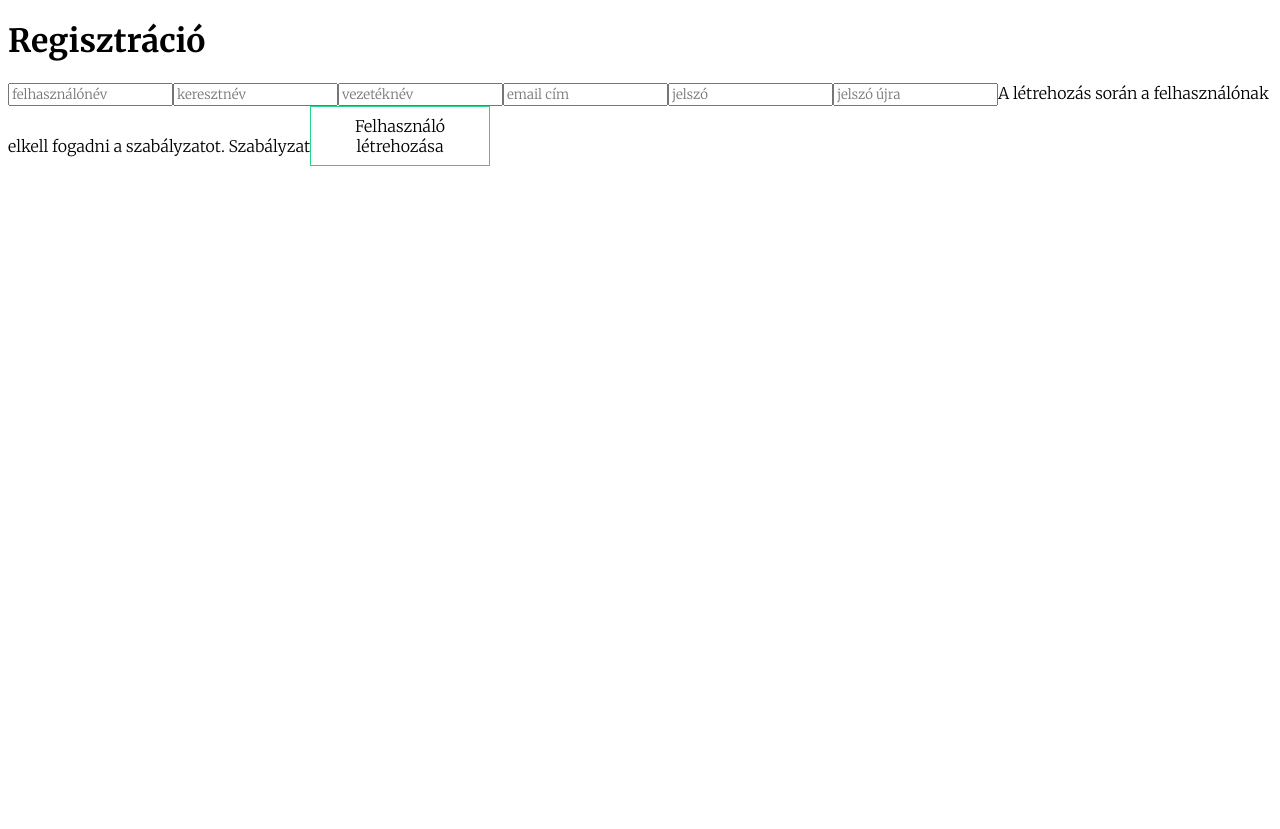
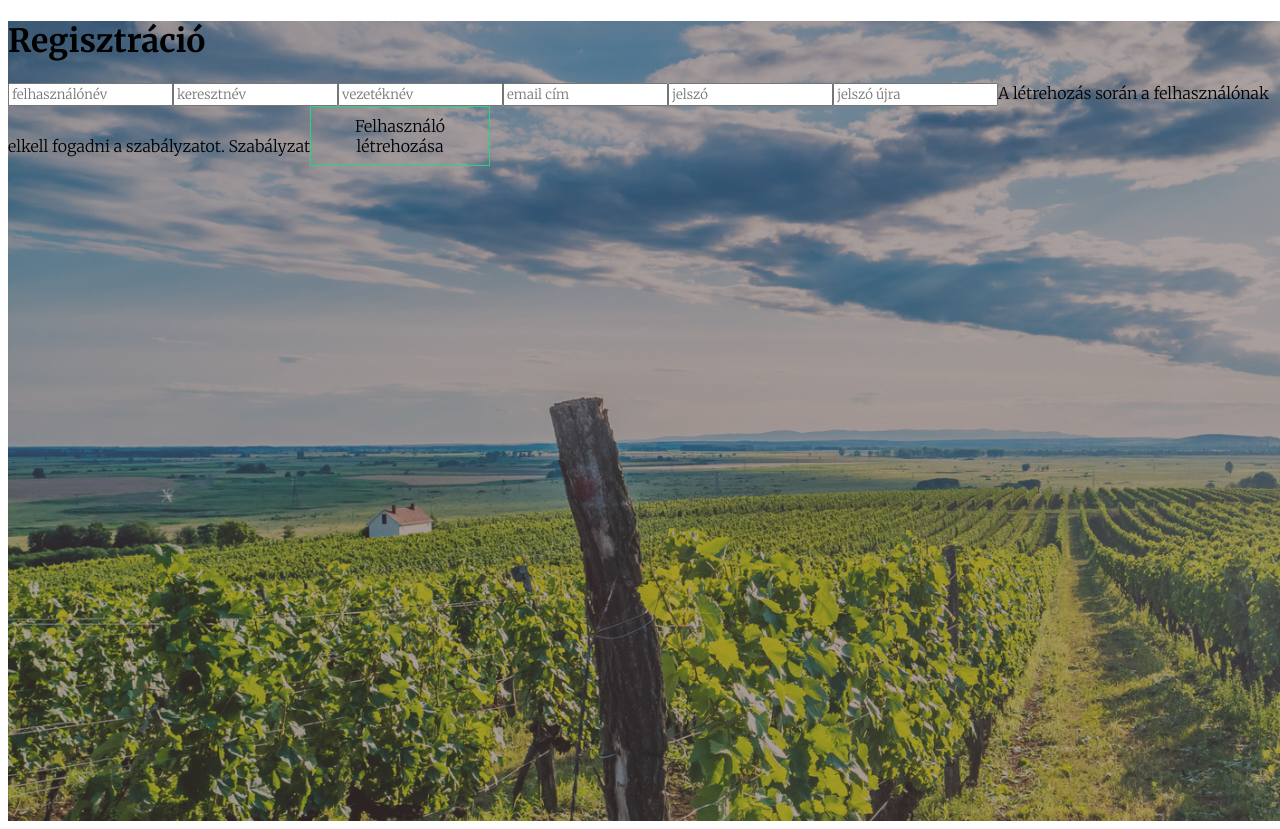
Before and after one commit to lgadam/ii3vey_szakd, a React (Create React App) app in the folder my-app/: page / in a window 1280 px wide. Before the commit the page ends 800 px from the top, so only its background shows below. Built offline with nearby package versions, Linux system fonts and the light colour scheme.

Commit message:
Register page: added background and linear gradient
Register page: added background and linear gradient

```diff
--- a/my-app/src/Pages/Register.jsx
+++ b/my-app/src/Pages/Register.jsx
@@ -1,7 +1,16 @@
 import styled from "styled-components"
 import "../Components/Slider.css"
+import register_bg from '../register_bg1.jpg';
 
-const Container = styled.div``
+const Container = styled.div`
+    width: 100vw;
+    height: 100vh;
+    background: linear-gradient(
+        rgba(86, 67, 67, 0.5),
+        rgba(86, 67, 67, 0.5)
+    ),
+    url(${register_bg});
+`
 const Wrapper = styled.div``
 const Privacy = styled.span``
 const Title = styled.h1``
```
Also changed, not shown: my-app/src/register_bg1.jpg (added).
